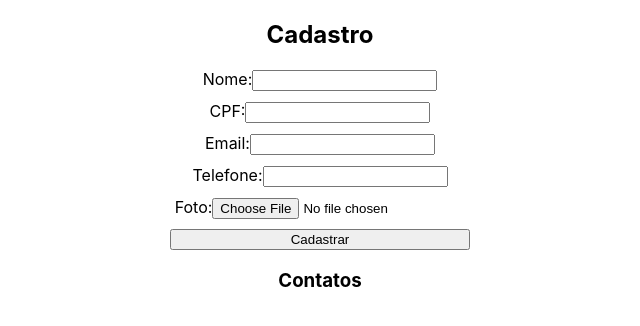
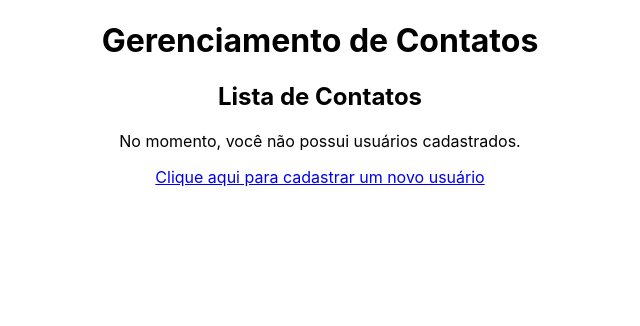
Before and after one commit to Marcoswodbarros/A5, a React (Create React App) app: page / in a window 1280 px wide. Shown: the top 326 px of the page, without its empty margins (320-960 px from the left). Built offline with nearby package versions, Linux system fonts and the light colour scheme.

Commit message:
Creating 'Lista Contatos'

```diff
--- a/src/App.js
+++ b/src/App.js
@@ -2,14 +2,17 @@
 import React, { useState } from 'react';
 import Cadastro from './components/Cadastro';
 import Alteracao from './components/Alteracao';
+import ListaContatos from './components/ListaContatos';
 import './App.css'; // Opcional, caso queira usar estilos
 
 const App = () => {
   const [contatos, setContatos] = useState([]);
   const [selectedContact, setSelectedContact] = useState(null);
+  const [isCadastroVisible, setIsCadastroVisible] = useState(false); // Controla a visibilidade do formulário
 
   const handleCadastro = (novoContato) => {
     setContatos([...contatos, novoContato]);
+    setIsCadastroVisible(false); // Oculta o formulário após o cadastro
   };
 
   const handleUpdate = (contatoAtualizado) => {
@@ -26,22 +29,26 @@ const App = () => {
 
   return (
     <div className="App">
-      <Cadastro onCadastro={handleCadastro} />
+      <h1>Gerenciamento de Contatos</h1>
+      {/* Lista de contatos e link para exibir o formulário de cadastro */}
+      <ListaContatos
+        contatos={contatos}
+        onEdit={setSelectedContact}
+        onDelete={handleDelete}
+        onShowCadastro={() => setIsCadastroVisible(true)} // Controla o clique no link para exibir o cadastro
+      />
+
+      {/* Formulário de cadastro controlado por visibilidade */}
+      {isCadastroVisible && (
+        <div>
+          <Cadastro onCadastro={handleCadastro} />
+          <button onClick={() => setIsCadastroVisible(false)}>Fechar Cadastro</button>
+        </div>
+      )}
+
       {selectedContact && (
         <Alteracao contato={selectedContact} onUpdate={handleUpdate} />
       )}
-      {/* Lista de contatos com opções de editar e excluir */}
-      <h3>Contatos</h3>
-      <ul>
-        {contatos.map((contato) => (
-          <li key={contato.cpf}>
-            {contato.nome} - {contato.email}
-            {contato.foto && <img src={contato.foto} alt={contato.nome} style={{ width: '50px', marginLeft: '10px' }} />}
-            <button onClick={() => setSelectedContact(contato)}>Editar</button>
-            <button onClick={() => handleDelete(contato.cpf)}>Excluir</button>
-          </li>
-        ))}
-      </ul>
     </div>
   );
 };
--- /dev/null
+++ b/src/components/ListaContatos/index.js
@@ -0,0 +1,39 @@
+// src/ListaContatos.js
+import React from 'react';
+
+const ListaContatos = ({ contatos, onEdit, onDelete, onShowCadastro }) => {
+  return (
+    <div>
+      <h2>Lista de Contatos</h2>
+      {contatos.length === 0 ? (
+        <p>No momento, você não possui usuários cadastrados.</p>
+      ) : (
+        <ul>
+          {contatos.map((contato) => (
+            <li key={contato.cpf}>
+              {contato.nome} - {contato.email}
+              {contato.foto && (
+                <img
+                  src={contato.foto}
+                  alt={contato.nome}
+                  style={{ width: '50px', marginLeft: '10px' }}
+                />
+              )}
+              <button onClick={() => onEdit(contato)}>Editar</button>
+              <button onClick={() => onDelete(contato.cpf)}>Excluir</button>
+            </li>
+          ))}
+        </ul>
+      )}
+
+      {/* Frase para exibir o formulário de cadastro */}
+      <p>
+        <a href="#!" onClick={onShowCadastro}>
+          Clique aqui para cadastrar um novo usuário
+        </a>
+      </p>
+    </div>
+  );
+};
+
+export default ListaContatos;
```
